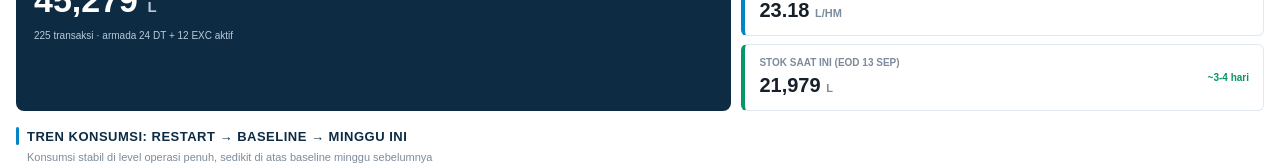
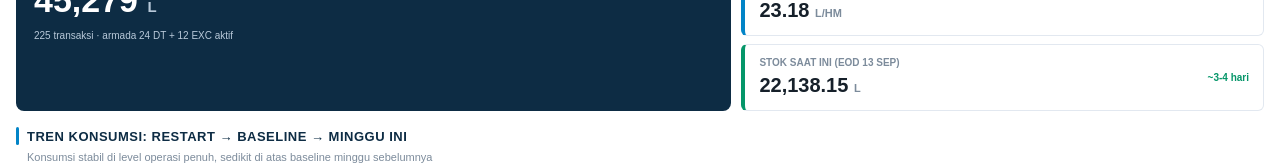
Before and after one commit to syariil/fuel-dashboard, a Next.js app: page / in a window 1280 px wide. Shown: the part 440-605 px from the top of the page. Built offline with nearby package versions, Linux system fonts and the light colour scheme.

Commit message:
update stock fuel

```diff
--- a/src/app/page.js
+++ b/src/app/page.js
@@ -352,7 +352,7 @@ const ExecSummary = () => (
               Stok Saat Ini (EOD 13 Sep)
             </div>
             <div style={{ fontSize: 20, fontWeight: 800, color: C.ink }}>
-              21,979{" "}
+              22,138.15{" "}
               <span style={{ fontSize: 11, fontWeight: 600, color: C.muted }}>
                 L
               </span>
```
